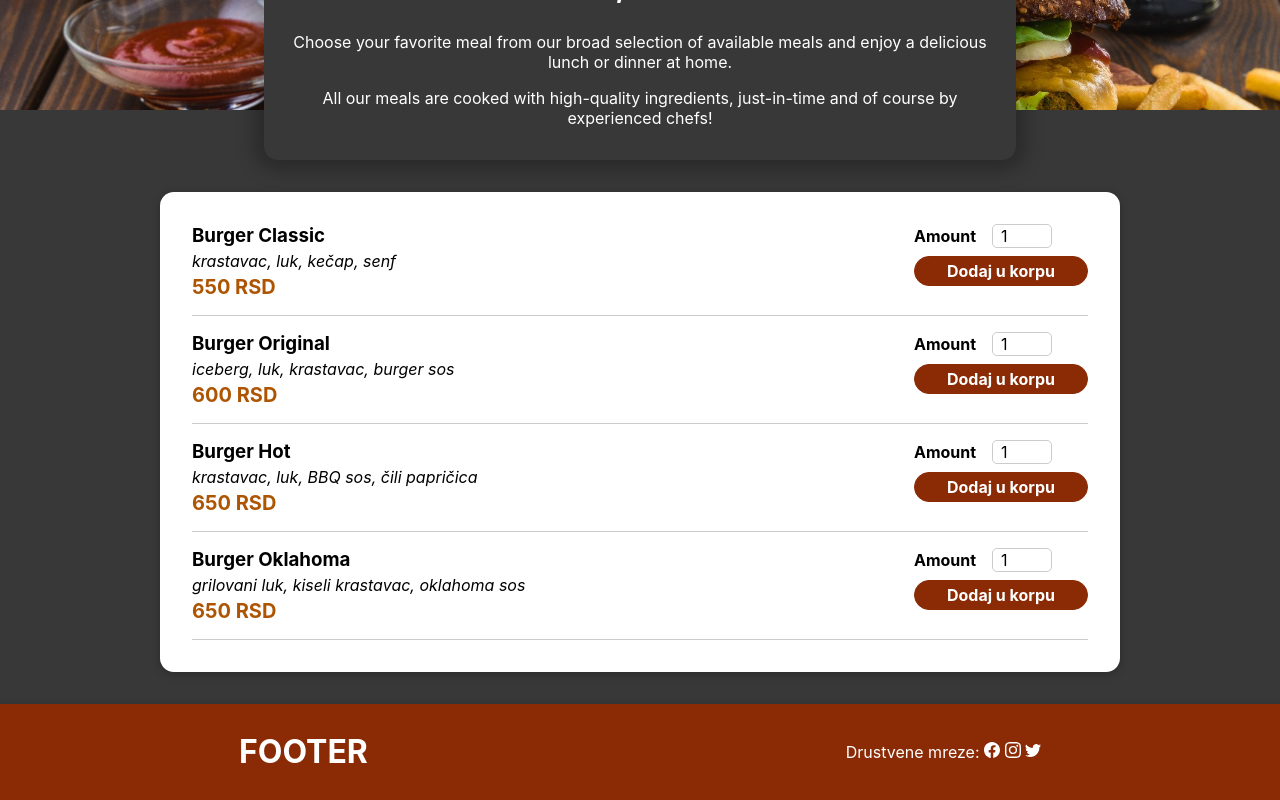
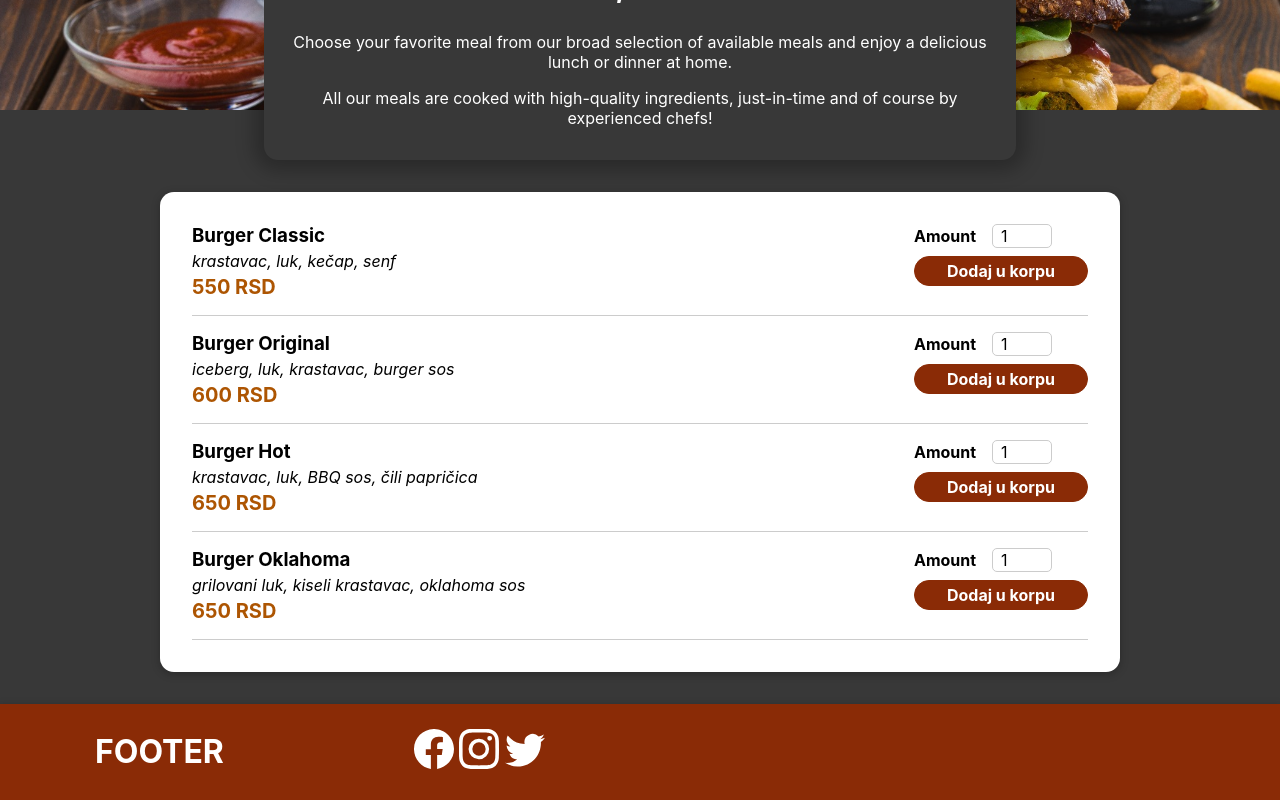
Before and after one commit to lukacc008/Food-Ordering-App, a React (Create React App) app: page / in a window 1280 px wide. Shown: the part 290-1090 px from the top of the page. Built offline with nearby package versions, Linux system fonts and the light colour scheme.

Commit message:
small icon changes

```diff
--- a/src/components/Footer/Footer.js
+++ b/src/components/Footer/Footer.js
@@ -1,13 +1,24 @@
 import classes from "./Footer.module.css";
-import { BsFacebook, BsInstagram, BsTwitter } from "react-icons/bs"
+import { BsFacebook, BsInstagram, BsTwitter } from "react-icons/bs";
 
 const Footer = () => {
   return (
-  <div className={classes.footer}>
-    <h1>FOOTER</h1>
-        <p>Drustvene mreze: <BsFacebook /> <BsInstagram /> <BsTwitter /></p>
-  </div>
-  )
+    <div className={classes.footer}>
+      <h1>FOOTER</h1>
+      <div className={classes.kontakti}>
+        {" "}
+        <a href="https://www.facebook.com/">
+          <BsFacebook color="white" size="2em" />
+        </a>{" "}
+        <a href="https://www.instagram.com/">
+          <BsInstagram color="white" size="2em" />
+        </a> {" "}
+        <a href="https://twitter.com/">
+          <BsTwitter color="white" size="2em"/>
+        </a>
+        </div>
+    </div>
+  );
 };
 
 export default Footer;
--- a/src/components/Footer/Footer.module.css
+++ b/src/components/Footer/Footer.module.css
@@ -13,3 +13,9 @@
     box-shadow: 0 2px 8px rgba(0, 0, 0, 0.25);
     z-index: 10;
 }
+
+.kontakti {
+    color: white;
+    font-size: 1.25rem;
+    padding-right: 40rem;
+}
```
